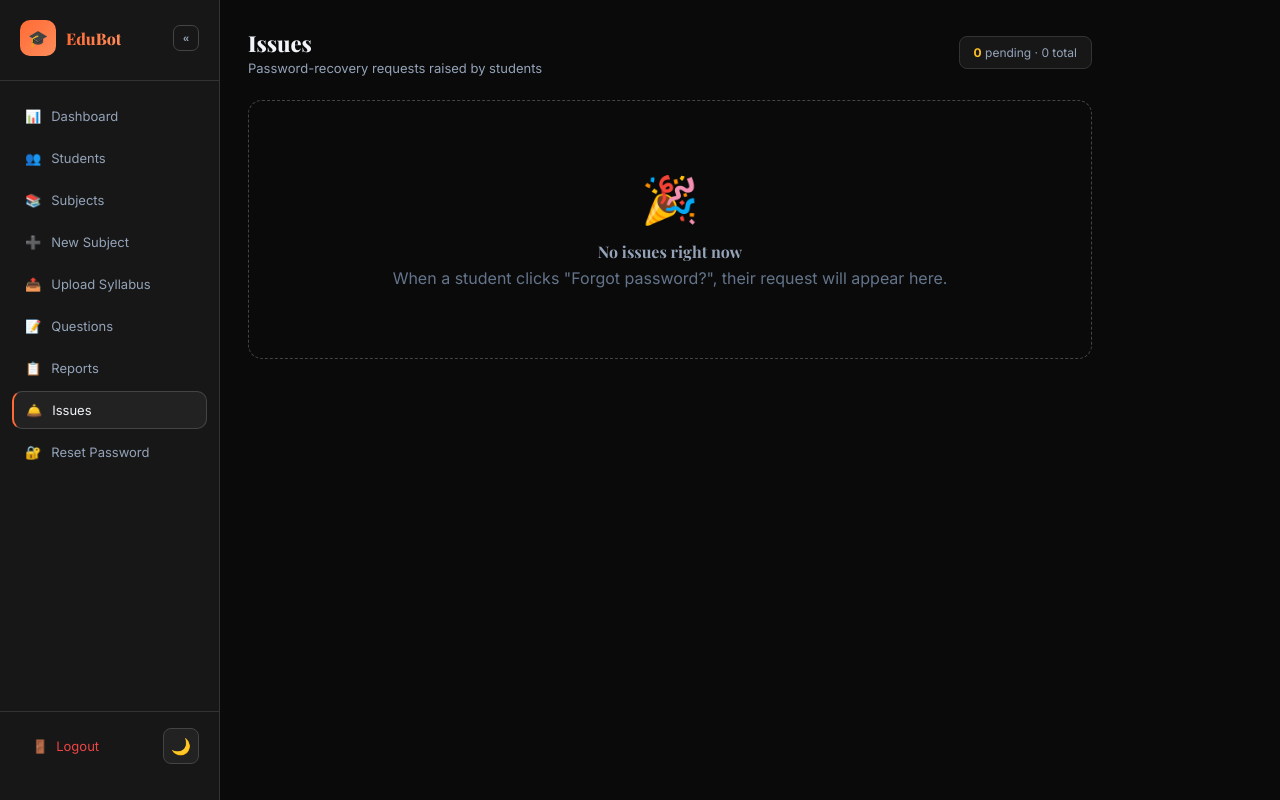
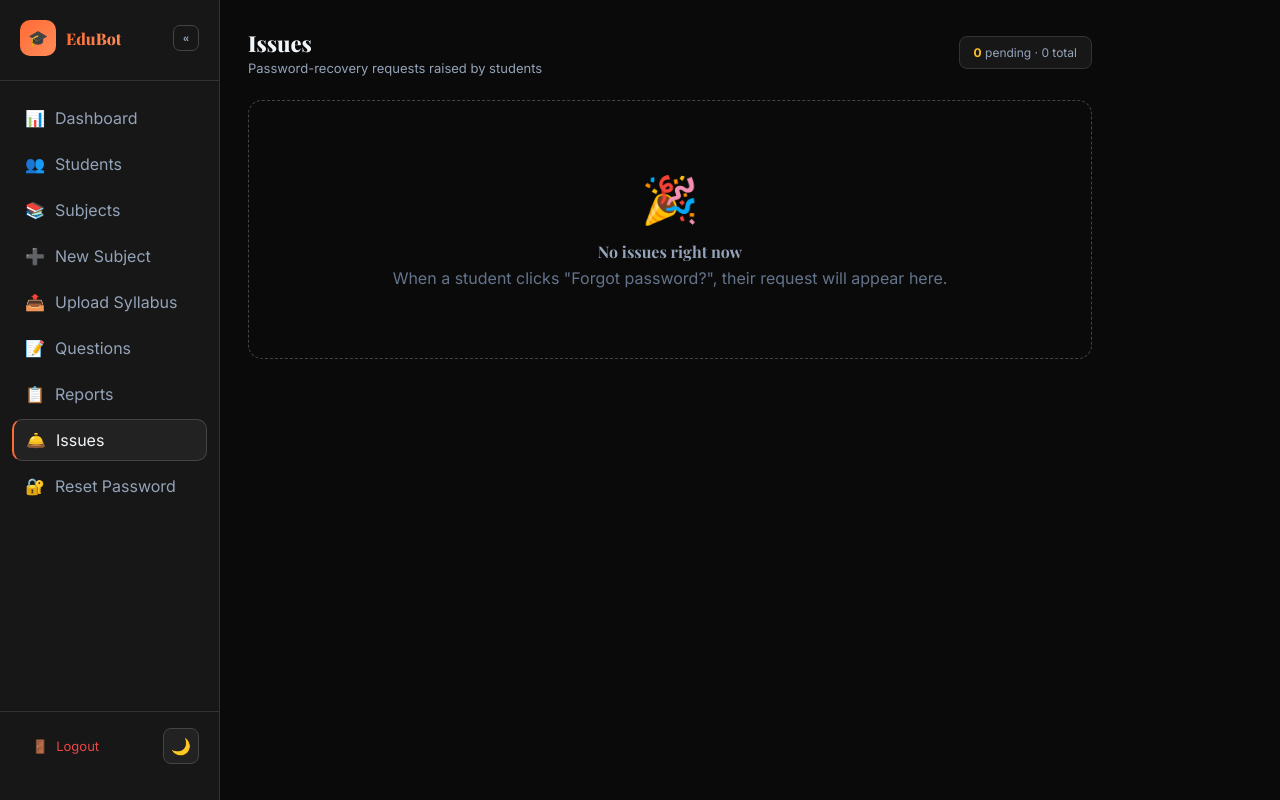
Before and after one commit to SofDev007/EduBot, a Flask app: page /admin/issues in a window 1280 px wide. Run offline with Flask 3, Linux system fonts and the light colour scheme; the visitor is signed in with stand-in values (Sample User, id 1); data that the repository does not hold is empty; some web fonts are replaced.

Commit message:
Increase sidebar nav item font size for readability

```diff
--- a/static/css/sidebar.css
+++ b/static/css/sidebar.css
@@ -54,7 +54,7 @@
   padding: 10px 12px;
   border-radius: 10px;
   color: var(--muted2);
-  font-size: 13px;
+  font-size: 16px;
   text-decoration: none;
   transition: all 0.2s;
   border: 1px solid transparent;
```
